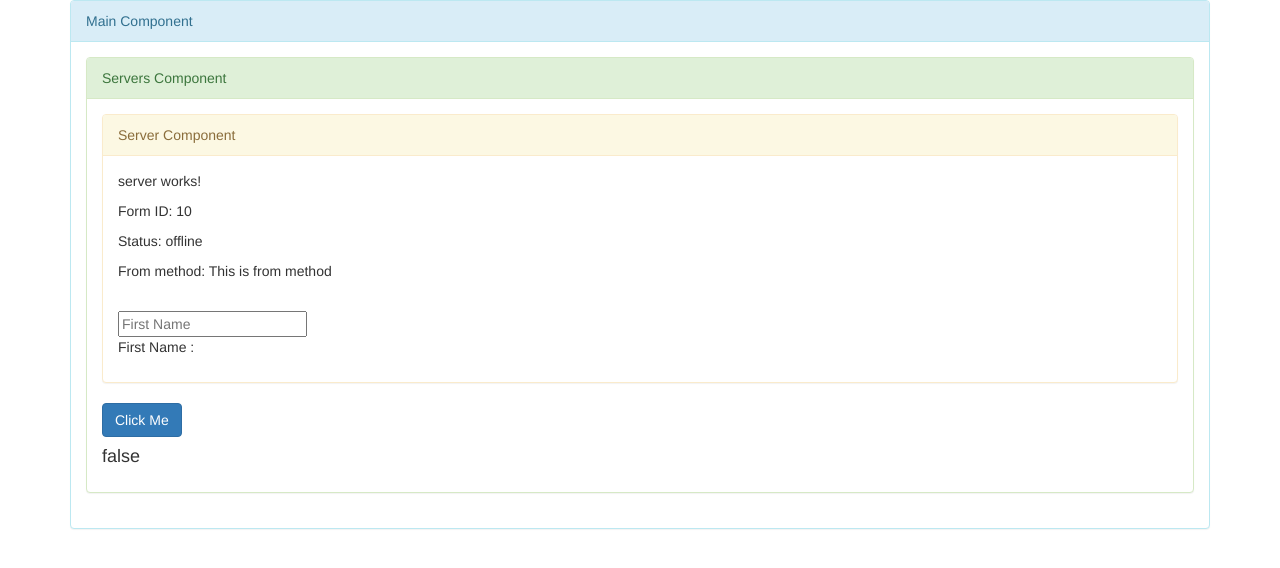
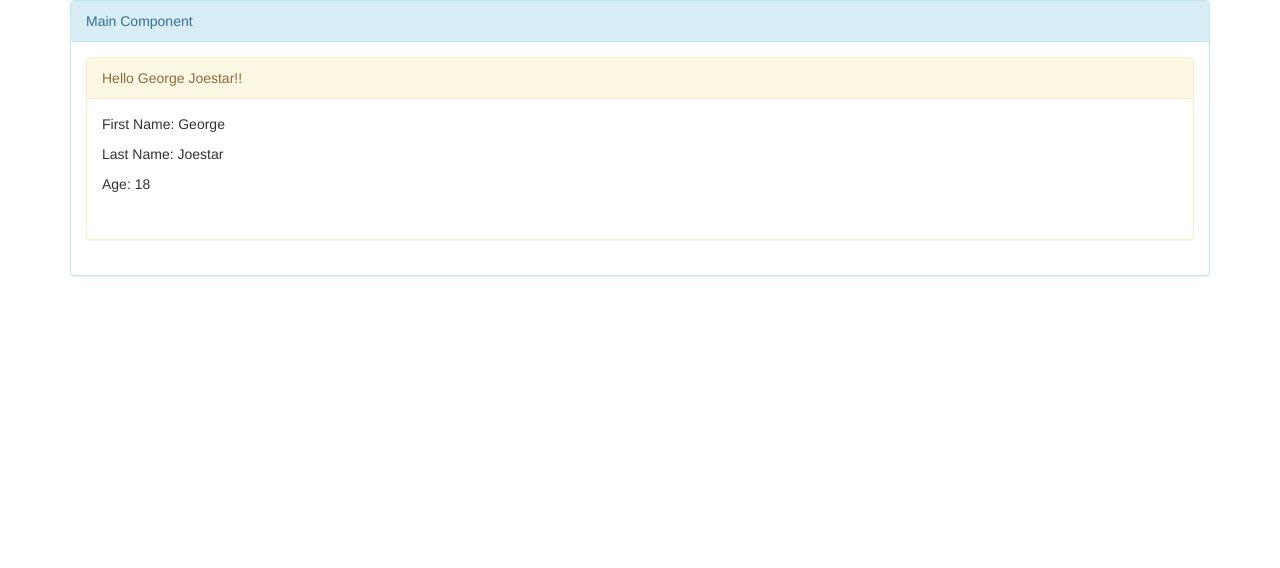
Before and after one commit to ShairaChristine/my-first-angular, an Angular app: page / in a window 1280 px wide. Shown: the top 568 px of the page. Built offline with nearby package versions, Linux system fonts and the light colour scheme.

Commit message:
user-info >> Displayed the user values

```diff
--- a/src/app/app.component.html
+++ b/src/app/app.component.html
@@ -8,7 +8,7 @@
                 Main Component
             </div>
             <div class="panel-body">
-                <app-servers></app-servers>
+                <app-user-info></app-user-info>
             </div>
         </div>
     </div>
--- a/src/app/user-info/user-info.component.html
+++ b/src/app/user-info/user-info.component.html
@@ -1 +1,19 @@
-<p>user-info works!</p>
+
+<div class="panel panel-warning">
+    <div class="panel-heading">
+        Hello {{getFullName()}}!!
+    </div>
+    <div class="panel-body">
+        <p>First Name: {{firstName}}</p>
+        <p>Last Name: {{lastName}}</p>
+        <p>Age: {{age}}</p>
+        <p></p>
+        <br>
+        <!-- <input
+            type="text"
+            name="form-control"
+            placeholder="First Name"
+            (input)="getFirstName($event)">
+            <p>First Name : {{inputValue}}</p> -->
+    </div>
+</div>
--- a/src/app/user-info/user-info.component.ts
+++ b/src/app/user-info/user-info.component.ts
@@ -7,9 +7,17 @@ import { Component, OnInit } from '@angular/core';
 })
 export class UserInfoComponent implements OnInit {
 
+  firstName = 'George'
+  lastName  = 'Joestar'
+  age = '18'
+  fullName = ''
   constructor() { }
 
   ngOnInit(): void {
   }
 
+  getFullName(){
+    this.fullName = this.firstName + ' ' + this.lastName
+    return this.fullName
+  }
 }
```
Also changed, not shown: src/app/user-info/dist/user-info.component.js (added).
